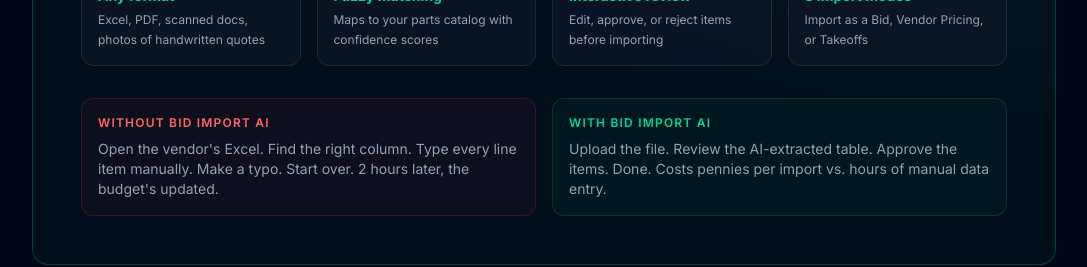
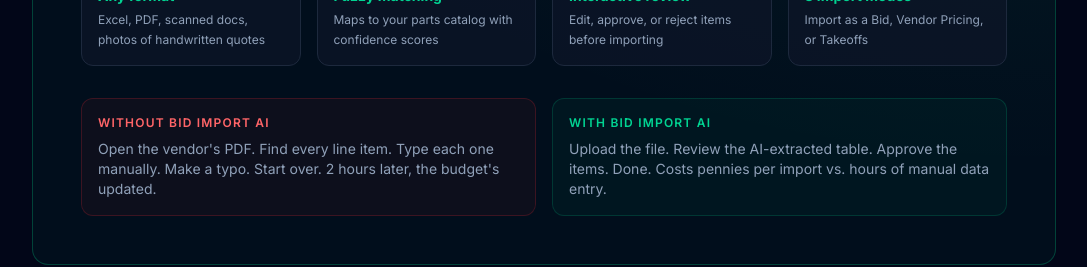
Before and after one commit to Scootermcgavin121/cornerstone-marketing-v2, a Next.js app: page /purchasing in a window 1280 px wide. Shown: the part 1060-1327 px from the top of the page, without its empty margins (96-1183 px from the left). Built offline with nearby package versions, Linux system fonts and the light colour scheme.

Commit message:
fix(purchasing): vendor PDF (not Excel) in Bid Import AI pain-point copy

```diff
--- a/src/app/purchasing/page.tsx
+++ b/src/app/purchasing/page.tsx
@@ -169,7 +169,7 @@ export default function PurchasingPage() {
               <div className="flex flex-col sm:flex-row gap-4 items-start">
                 <div className="flex-1 p-4 rounded-xl bg-red-500/5 border border-red-500/20">
                   <p className="text-red-400 font-semibold text-xs uppercase tracking-widest mb-2">Without Bid Import AI</p>
-                  <p className="text-slate-400 text-sm">Open the vendor&apos;s Excel. Find the right column. Type every line item manually. Make a typo. Start over. 2 hours later, the budget&apos;s updated.</p>
+                  <p className="text-slate-400 text-sm">Open the vendor&apos;s PDF. Find every line item. Type each one manually. Make a typo. Start over. 2 hours later, the budget&apos;s updated.</p>
                 </div>
                 <div className="flex-1 p-4 rounded-xl bg-emerald-500/5 border border-emerald-500/20">
                   <p className="text-emerald-400 font-semibold text-xs uppercase tracking-widest mb-2">With Bid Import AI</p>
```
